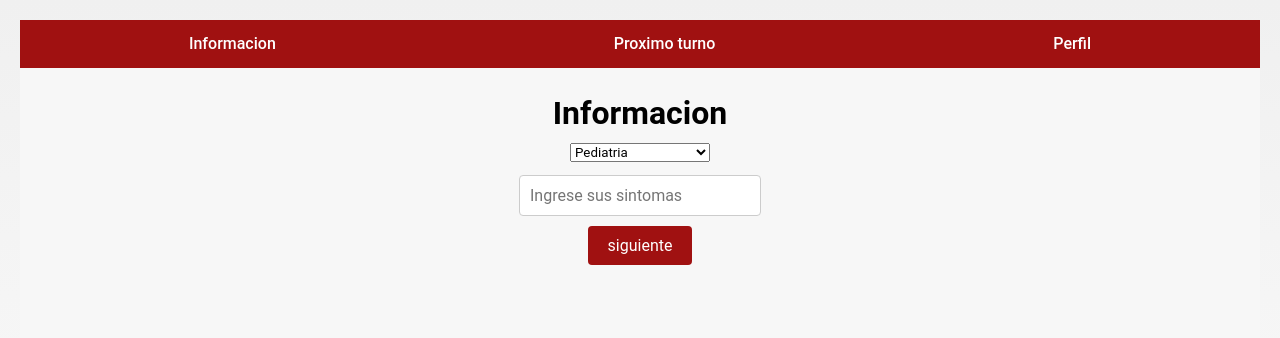
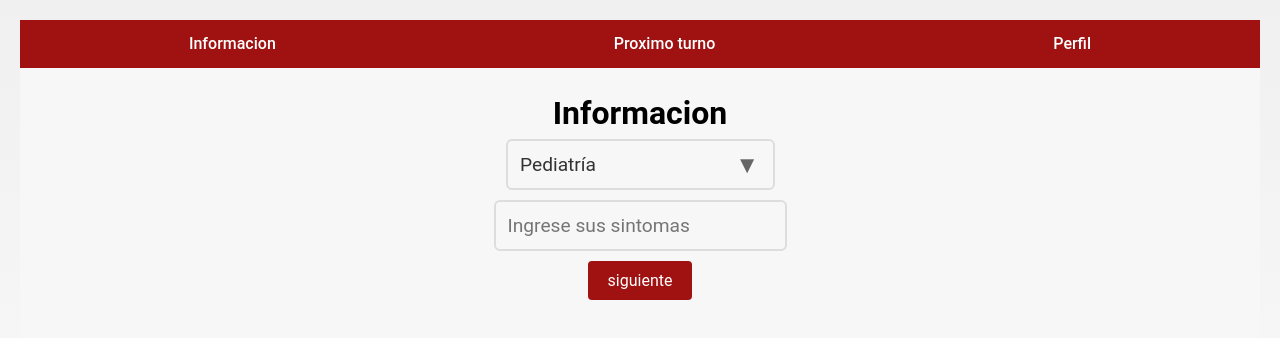
Before and after one commit to AgustinaPotasman/PF_FrontNext, a Next.js app in the folder pf/: page /informacion in a window 1280 px wide. Shown: the top 338 px of the page. Built offline with nearby package versions, Linux system fonts and the light colour scheme.

Commit message:
terminado para la demo

```diff
--- a/pf/app/Perfil/page.js
+++ b/pf/app/Perfil/page.js
@@ -19,7 +19,7 @@ export default function Home() {
 const ProximoTurnoPage = () => {
     return (
         <main className={styles.container}>
-            <Titulo params="Proximo Turno" />
+            <Titulo params="Agustina Potasman" />
         </main>
     );
 };
--- a/pf/app/components/formDesplegable/formDesplegable.module.css
+++ b/pf/app/components/formDesplegable/formDesplegable.module.css
@@ -1,20 +1,50 @@
-.formDespegableContainer {
-    margin-top: 20px;
-    padding: 10px;
-    border-radius: 5px;
-  }
+/* Estilo para el contenedor del formulario desplegable */
+.formDesplegable {
+  width: 126.5%;
+  padding-right: 70px;
+  margin-left: 10px 0;
+  position: relative; /* Asegúrate de que el contenedor esté posicionado correctamente */
+  border-radius: 8px;
+}
 
-  .formDespegableContainer label {
-    margin-bottom: 5px;
-  }
+/* Estilo para el select del formulario desplegable */
+.formDesplegable select {
+  width: 100%;
+  padding: 12px; /* Aumenta el padding para mayor comodidad */
+  font-size: 1.2rem;
+  border: 2px solid #ddd;
+  border-radius: 6px;
+  outline: none;
+  transition: border-color 0.2s ease-in-out;
+  appearance: none; /* Oculta la flecha por defecto del navegador */
+  -webkit-appearance: none; /* Oculta la flecha por defecto en navegadores WebKit */
+  background-color: #f7f7f7; /* Fondo uniforme */
+  color: #333; /* Color de texto uniforme */
+  position: relative; /* Asegúrate de que el select sea posicionado correctamente */
+  box-sizing: border-box; /* Incluye padding y border en el ancho y alto */
+  cursor: pointer;
+}
 
-  .formDespegableContainer select {
-    width: 100%;
-    padding: 8px;
-    border: 1px solid #ddd;
-    border-radius: 3px;
-  }
+/* Estilo para el select en foco */
+.formDesplegable select:focus {
+  border-color: #A01111;
+}
 
-  .formDesplegable {
-    margin: 20px 0;
-  }
+/* Estilo para las opciones del select */
+.formDesplegable select option {
+  font-size: 1rem;
+  padding: 10px;
+}
+
+/* Flecha del dropdown */
+.formDesplegable::after {
+  width: 26.5%;
+  content: '\25BC'; /* Unicode para la flecha hacia abajo */
+  position: absolute;
+  top: 50%;
+  right: 20px; /* Ajusta esta posición según tus necesidades */
+  transform: translateY(-50%);
+  pointer-events: none; /* Permite hacer clic a través de la flecha */
+  color: #666;
+  font-size: 1.5rem; /* Ajusta el tamaño de la flecha según tus necesidades */
+}
--- a/pf/app/components/formDesplegable/index.js
+++ b/pf/app/components/formDesplegable/index.js
@@ -1,19 +1,20 @@
-import Boton from "../boton"
-import styles from "./formDesplegable.module.css"
+// FormDesplegable.js
+import React from 'react';
+import styles from './formDesplegable.module.css'; // Importa los estilos CSS
 
-export default function formDesplegable({}){
+export default function FormDesplegable({}) {
   return (
-        <div class= "dropdown">
+    <div className={styles.formDesplegable}>
       <form action="/submit" method="post">
-            <select id="opciones" name="opciones">
-                <option value="opcion1">Pediatria</option>
+        <select id="opciones" name="opciones" className={styles.select}>
+          <option value="opcion1">Pediatría</option>
           <option value="opcion2">Ginecología</option>
           <option value="opcion3">Neonatología</option>
           <option value="opcion4">Cardiología</option>
-                <option value="opcion4">Otorrinolaringología</option>
-                <option value="opcion4">Cirugía</option>
+          <option value="opcion5">Otorrinolaringología</option>
+          <option value="opcion6">Cirugía</option>
         </select>
       </form>
     </div>
-    )
+  );
 }
--- a/pf/app/components/input/input.module.css
+++ b/pf/app/components/input/input.module.css
@@ -1,12 +1,16 @@
 .input {
   width: 100%;
-    padding: 10px;
+  padding: 12px; /* Aumenta el padding para mayor comodidad */
   margin: 10px 0;
-    border: 1px solid #ccc;
-    border-radius: 4px;
-    font-size: 1rem;
+  border: 2px solid #ddd;
+  border-radius: 6px;
+  font-size: 1.2rem;
+  color: #333; /* Color de texto uniforme */
+  background-color: #f7f7f7; /* Fondo uniforme */
+  box-sizing: border-box; /* Incluye padding y border en el ancho y alto */
 }
 
+/* Estilo para el input en foco */
 .input:focus {
   border-color: #A01111;
   outline: none;
--- a/pf/app/informacion/page.js
+++ b/pf/app/informacion/page.js
@@ -19,6 +19,7 @@ export default function Home() {
   const handleCloseAlert = () => {
     console.log('Cerrando modal');
     setOpenAlert(false);
+
   };
 
   return (
--- a/pf/app/informacion/page.module.css
+++ b/pf/app/informacion/page.module.css
@@ -6,7 +6,6 @@
     background-color: #f7f7f7;
     min-height: 100vh;
   }
-
 
   .boton {
     padding: 10px 20px;
```
Lines whose indentation alone changed are shown as unchanged.
